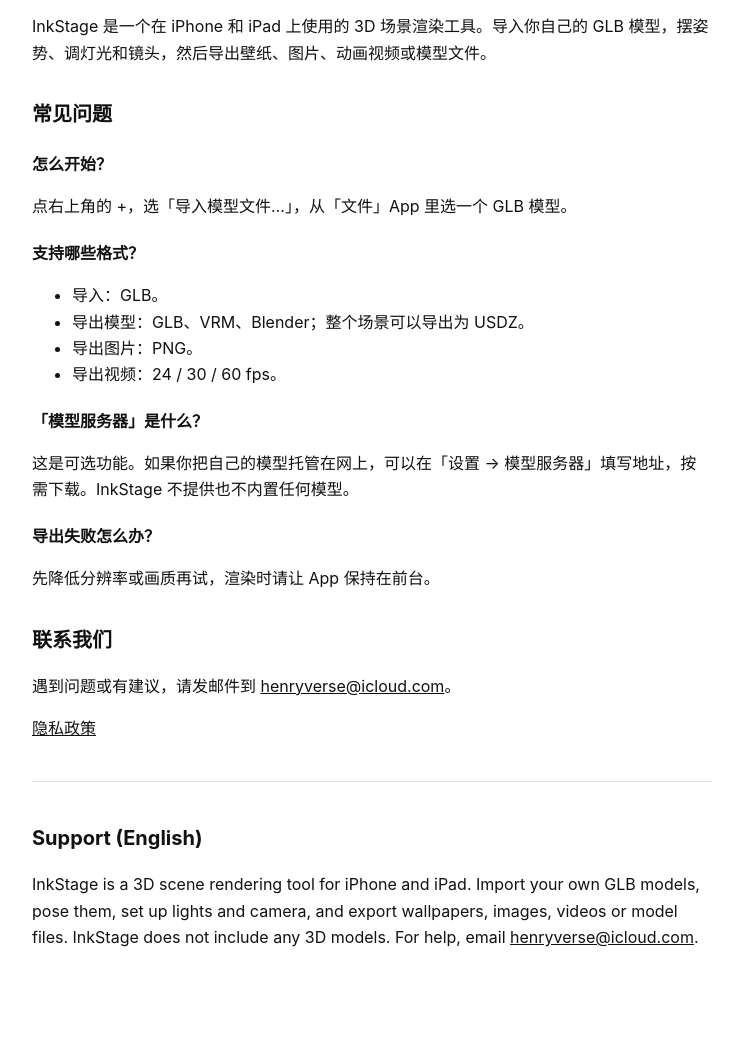
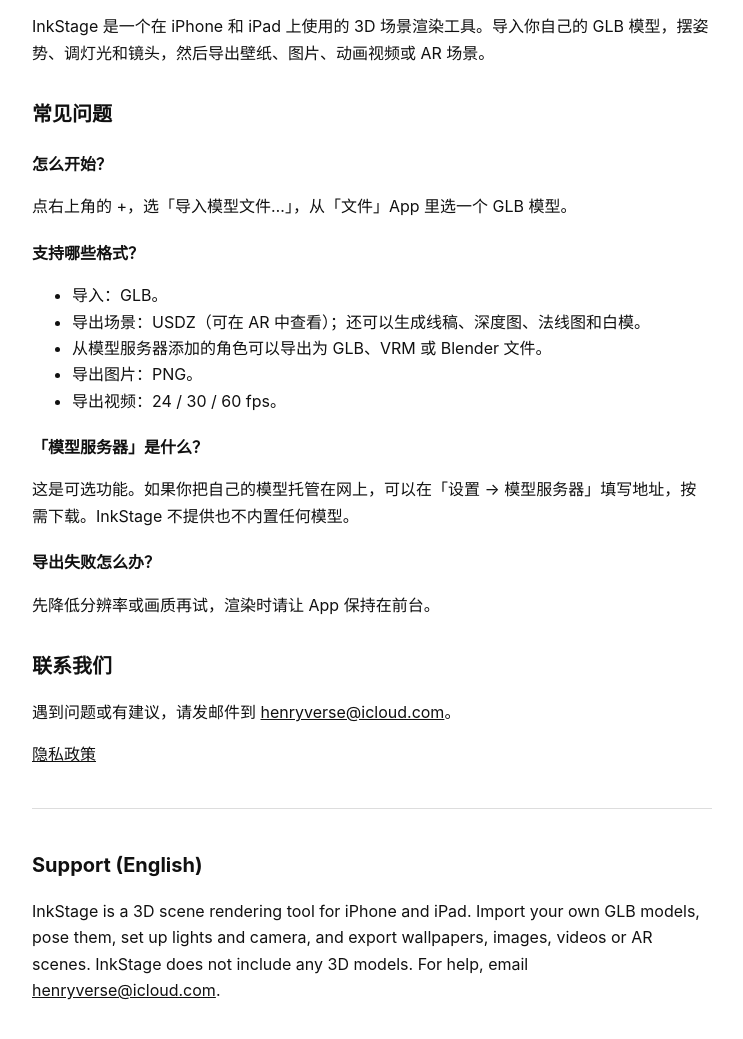
Before and after one commit to henryverse/inkstudio-support, a plain HTML site: page index.html in a window 1280 px wide. Shown: the part 89-1128 px from the top of the page, without its empty margins (268-1011 px from the left). Drawn offline with Linux system fonts and the light colour scheme.

Commit message:
Describe exports accurately

```diff
--- a/index.html
+++ b/index.html
@@ -9,7 +9,7 @@
 <body>
 <main>
 <h1>InkStage 支持</h1>
-<p>InkStage 是一个在 iPhone 和 iPad 上使用的 3D 场景渲染工具。导入你自己的 GLB 模型，摆姿势、调灯光和镜头，然后导出壁纸、图片、动画视频或模型文件。</p>
+<p>InkStage 是一个在 iPhone 和 iPad 上使用的 3D 场景渲染工具。导入你自己的 GLB 模型，摆姿势、调灯光和镜头，然后导出壁纸、图片、动画视频或 AR 场景。</p>
 
 <h2>常见问题</h2>
 <h3>怎么开始？</h3>
@@ -17,7 +17,8 @@
 <h3>支持哪些格式？</h3>
 <ul>
   <li>导入：GLB。</li>
-  <li>导出模型：GLB、VRM、Blender；整个场景可以导出为 USDZ。</li>
+  <li>导出场景：USDZ（可在 AR 中查看）；还可以生成线稿、深度图、法线图和白模。</li>
+  <li>从模型服务器添加的角色可以导出为 GLB、VRM 或 Blender 文件。</li>
   <li>导出图片：PNG。</li>
   <li>导出视频：24 / 30 / 60 fps。</li>
 </ul>
@@ -33,7 +34,7 @@
 
 <hr>
 <h2 lang="en">Support (English)</h2>
-<p lang="en">InkStage is a 3D scene rendering tool for iPhone and iPad. Import your own GLB models, pose them, set up lights and camera, and export wallpapers, images, videos or model files. InkStage does not include any 3D models. For help, email <a href="mailto:henryverse@icloud.com">henryverse@icloud.com</a>.</p>
+<p lang="en">InkStage is a 3D scene rendering tool for iPhone and iPad. Import your own GLB models, pose them, set up lights and camera, and export wallpapers, images, videos or AR scenes. InkStage does not include any 3D models. For help, email <a href="mailto:henryverse@icloud.com">henryverse@icloud.com</a>.</p>
 </main>
 </body>
 </html>
```
